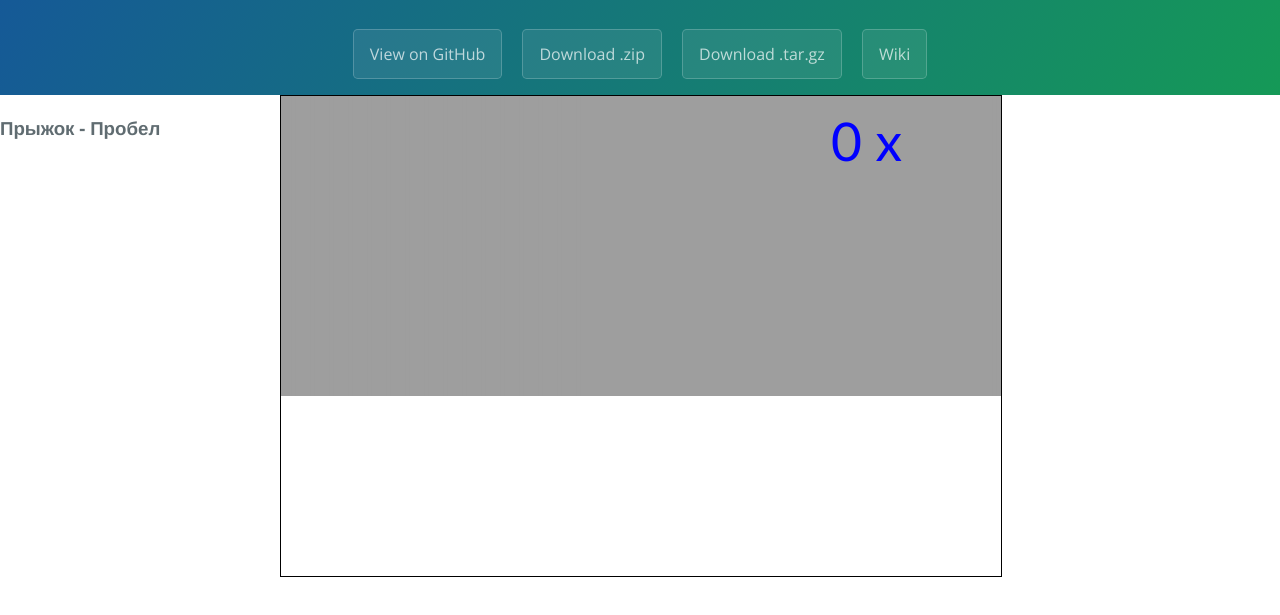
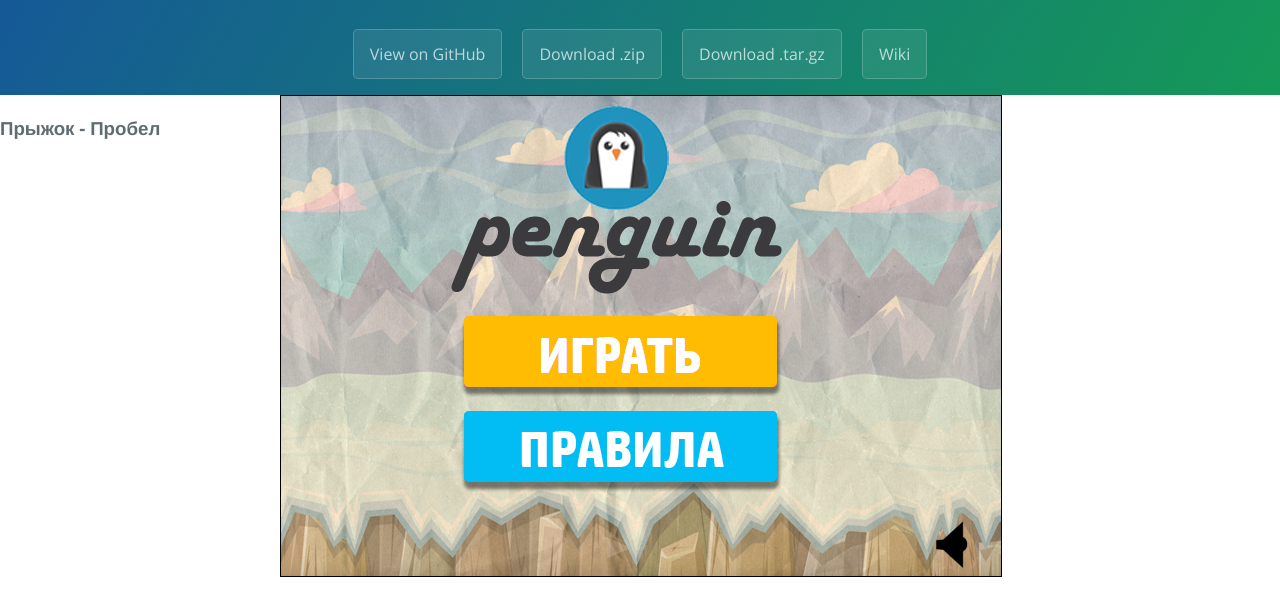
Before and after one commit to fedotov2a/penguin2d, a plain HTML site: page index.html in a window 1280 px wide. Shown: the part 81-696 px from the top of the page. Drawn offline with nearby package versions, Linux system fonts and the light colour scheme.

Commit message:
JA0. Добавлен экран "Меню"

```diff
--- a/index.html
+++ b/index.html
@@ -14,8 +14,8 @@
             <h1 class="project-name">Penguin2D</h1>
             <h2 class="project-tagline"></h2>
             <a href="https://github.com/fedotov2a/penguin2d" class="btn">View on GitHub</a>
-            <a href="https://github.com/fedotov2a/penguin2d/zipball/master" class="btn">Download .zip</a>
-            <a href="https://github.com/fedotov2a/penguin2d/tarball/master" class="btn">Download .tar.gz</a>
+            <a href="https://github.com/fedotov2a/penguin2d/zipball/gh-pages" class="btn">Download .zip</a>
+            <a href="https://github.com/fedotov2a/penguin2d/tarball/gh-pages" class="btn">Download .tar.gz</a>
             <a href="https://github.com/fedotov2a/penguin2d/wiki" class="btn">Wiki</a>
         </section>
 
@@ -24,6 +24,7 @@
             <h3>Прыжок - Пробел</h3>
         </div>
         <script src="scripts/sprite.js"></script>
+        <script src="scripts/menu.js"></script>
         <script src="scripts/game.js"></script>
         <script src="scripts/penguin.js"></script>
         <script src="scripts/rock.js"></script>
--- a/scripts/game.js
+++ b/scripts/game.js
@@ -23,7 +23,7 @@ var game = {
     groundLayer: 0,
     differenceHeight: 120,
 
-    currentState: state.GAME,
+    currentState: state.START,
 
     init: function() {
         this.groundLayer = this.height - this.differenceHeight;
@@ -43,6 +43,31 @@ var game = {
         context = canvas.getContext('2d');
         // context.scale(game.width / 500, game.height / 400);
         document.getElementById('my-canvas').appendChild(canvas);
+
+
+        menu.bgImage.src = "./scripts/resource/bg.png";
+        menu.bgImage.onload = function(){ context.drawImage(menu.bgImage, 0, 0) };
+
+        menu.logoImage.src = "./scripts/resource/logo.png";
+        menu.logoImage.onload = function(){ context.drawImage(menu.logoImage, 170, 10) };
+
+        menu.playImage.src = "./scripts/resource/play.png";
+        menu.playClickImage.src = "./scripts/resource/play_click.png";
+        menu.playImage.onload = function(){ context.drawImage(menu.playImage, menu.buttonX[0], menu.buttonY[0]) };
+
+        menu.rulesImage.src = "./scripts/resource/rules.png";
+        menu.rulesClickImage.src = "./scripts/resource/rules_click.png";
+        menu.rulesImage.onload = function(){ context.drawImage(menu.rulesImage, menu.buttonX[1], menu.buttonY[1]) };
+
+        menu.muteOffButton.src = "./scripts/resource/muteOff.png";
+        menu.muteOnButton.src = "./scripts/resource/muteOn.png";
+        menu.muteOnButton.onload = function(){ context.drawImage(menu.muteOnButton, menu.buttonX[2], menu.buttonY[2]) };
+
+        menu.timerId = setInterval("update()", 1000/menu.framesMenu);
+        canvas.addEventListener("mousemove", menu.checkPos);
+        canvas.addEventListener("mouseup", menu.checkClick);
+
+        menu.framesMenu = this.speed;
 
         image.src = sprites;
         image.onload = function() {
@@ -94,7 +119,7 @@ function update() {
 
 function render() {
     if (game.currentState === state.START) {
-
+        menu.render(context);
     } else if (game.currentState === state.GAME) {
         background.render(context);
         rock.render(context);
--- /dev/null
+++ b/scripts/menu.js
@@ -0,0 +1,126 @@
+var menu = {
+    muteOn: true,
+
+    bgImage: new Image(),
+    logoImage: new Image(),
+    playImage: new Image(),
+    playClickImage: new Image(),
+    rulesImage: new Image(),
+    rulesClickImage: new Image(),
+    muteOnButton: new Image(),
+    muteOffButton: new Image(),
+
+    isCLickPlay: false,
+    isClickRules: false,
+
+    // положение кнопок по (X,Y)
+    buttonX: [180,180,655],
+    buttonY: [220,315,418],
+
+    // размер кнопок
+    buttonWidth: [321,321,321,65],
+    buttonHeight: [81,81,81,62],
+
+    framesMenu: 1,  // вызывает баги, не менять!
+    timerId: 0,
+    fadeId: 0,
+    time: 0.0,
+
+    render: function(context) {
+        //this.clear(context);
+        this.draw(context);
+    },
+
+
+    clear: function(context) {
+        context.clearRect(0, 0, game.width, game.height);
+    },
+
+
+    draw: function(context){
+        context.drawImage(this.bgImage, 0, 0);
+        context.drawImage(this.logoImage, 170,10);
+        context.drawImage(this.playImage, this.buttonX[0], this.buttonY[0]);
+        if (this.isCLickPlay) {
+            context.drawImage(this.playClickImage, this.buttonX[0], this.buttonY[0]);
+            this.isCLickPlay = false;
+        }
+
+        context.drawImage(this.rulesImage, this.buttonX[1], this.buttonY[1]);
+        if (this.isClickRules) {
+            context.drawImage(this.rulesClickImage, this.buttonX[1], this.buttonY[1]);
+            this.isClickRules = false;
+        }
+
+        context.drawImage(this.muteOnButton, this.buttonX[2], this.buttonY[2]);
+        if (!this.muteOn) {
+            context.drawImage(this.muteOffButton, this.buttonX[2], this.buttonY[2]);
+        }
+
+    },
+
+    // Нажатие кнопок
+    checkClick: function(mouseEvent){
+            // кнопка Играть (Play)
+            // console.log(mouseEvent.offsetX + " " + mouseEvent.offsetY);
+            if(mouseEvent.offsetX > menu.buttonX[0] && mouseEvent.offsetX < menu.buttonX[0] + menu.buttonWidth[0]){
+                if(mouseEvent.offsetY > menu.buttonY[0] && mouseEvent.offsetY < menu.buttonY[0] + menu.buttonHeight[0]){
+                    menu.isCLickPlay = true;
+
+                    // menu.fadeId = setInterval("menu.fadeOut()", 1000/menu.framesMenu);
+                    // clearInterval(menu.timerId);
+                    // canvas.removeEventListener("mousemove", menu.checkPos);
+                    // canvas.removeEventListener("mouseup", menu.checkClick);
+
+                   game.currentState = state.GAME; // переключить состояние
+                }
+            }
+
+            // кнопка Правила (Rules)
+            if(mouseEvent.offsetX > menu.buttonX[1] && mouseEvent.offsetX < menu.buttonX[1] + menu.buttonWidth[1]){
+                if(mouseEvent.offsetY > menu.buttonY[1] && mouseEvent.offsetY < menu.buttonY[1] + menu.buttonHeight[1]){
+                    menu.isClickRules = true;
+                    // context.drawImage(menu.rulesClickImage, menu.buttonX[1], menu.buttonY[1]);
+                    //menu.fadeId = setInterval("menu.fadeOut()", 1000/menu.framesMenu);
+                    //clearInterval(menu.timerId);
+                    // canvas.removeEventListener("mousemove", menu.checkPos);
+                    // canvas.removeEventListener("mouseup", menu.checkClick);
+                }
+            }
+
+            // кнопка Вкл/Откл звука (Mute On/off)
+            if(mouseEvent.offsetX > menu.buttonX[2] && mouseEvent.offsetX < menu.buttonX[2] + menu.buttonWidth[2]){
+                if(mouseEvent.offsetY > menu.buttonY[2] && mouseEvent.offsetY < menu.buttonY[2] + menu.buttonHeight[2]){
+                        if (menu.muteOn) {
+                            context.clearRect(menu.buttonX[2], menu.buttonY[2], menu.buttonWidth[3], menu.buttonHeight[3]);
+                            context.drawImage(menu.muteOffButton, menu.buttonX[2], menu.buttonY[2]);
+                            menu.muteOn = false;
+                            //clearInterval(menu.timerId);
+
+                        } else {
+                            context.clearRect(menu.buttonX[2], menu.buttonY[2], menu.buttonWidth[3], menu.buttonHeight[3]);
+                            context.drawImage(menu.muteOnButton, menu.buttonX[2], menu.buttonY[2]);
+                            menu.muteOn = true;
+                           //clearInterval(menu.timerId);
+                        }
+                }
+            }
+
+
+    },
+
+    // // Затемнение экрана
+    // fadeOut: function(){
+    //     context.fillStyle = "rgba(0,0,0, 0.2)";
+    //     context.fillRect (0, 0, game.width, game.height);
+    //     menu.time += 0.1;
+    //     if(menu.time >= 2){
+    //         clearInterval(this.fadeId);
+    //         menu.time = 0.0;
+    //         menu.timerId = setInterval("menu.render(context)", 1000/menu.framesMenu);
+    //         canvas.addEventListener("mousemove", menu.checkPos);
+    //         canvas.addEventListener("mouseup", menu.checkClick);
+    //     }
+    // }
+
+};
```
Also changed, not shown: scripts/resource/bg.png (added), scripts/resource/favicon.ico (added), scripts/resource/logo.png (added), scripts/resource/muteOff.png (added), scripts/resource/muteOn.png (added), scripts/resource/muteSplit.png (added), scripts/resource/play.png (added), scripts/resource/play_click.png (added), scripts/resource/rules.png (added), scripts/resource/rules_click.png (added).
